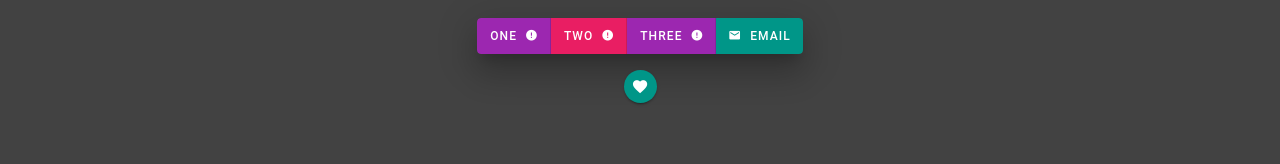
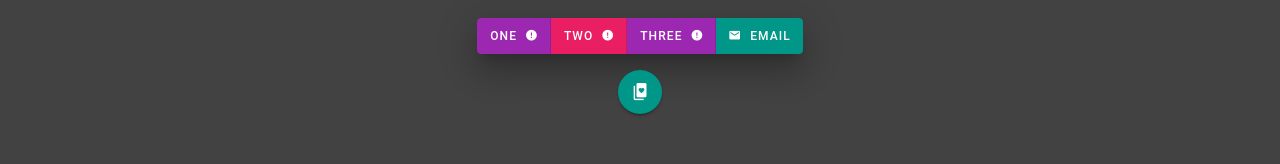
Before and after one commit to Glavyanov/VueJS-Education, a Vue app in the folder Vue3WithVuetify/FirstApp/first-app/: page /about in a window 1280 px wide. Shown: the part 402-566 px from the top of the page. Built offline with nearby package versions, Linux system fonts and the light colour scheme.

Commit message:
change icon in about view

```diff
--- a/Vue3WithVuetify/FirstApp/first-app/src/views/About.vue
+++ b/Vue3WithVuetify/FirstApp/first-app/src/views/About.vue
@@ -32,10 +32,10 @@
           rounded="circle"
           tile
           color="teal"
-          size="33"
+          size="44"
           @click="showDrawer = !showDrawer"
         >
-          <v-icon size="small">mdi-heart</v-icon>
+          <v-icon size="small">mdi-cards-playing-heart-multiple</v-icon>
         </v-btn>
       </div>
     </div>
```
